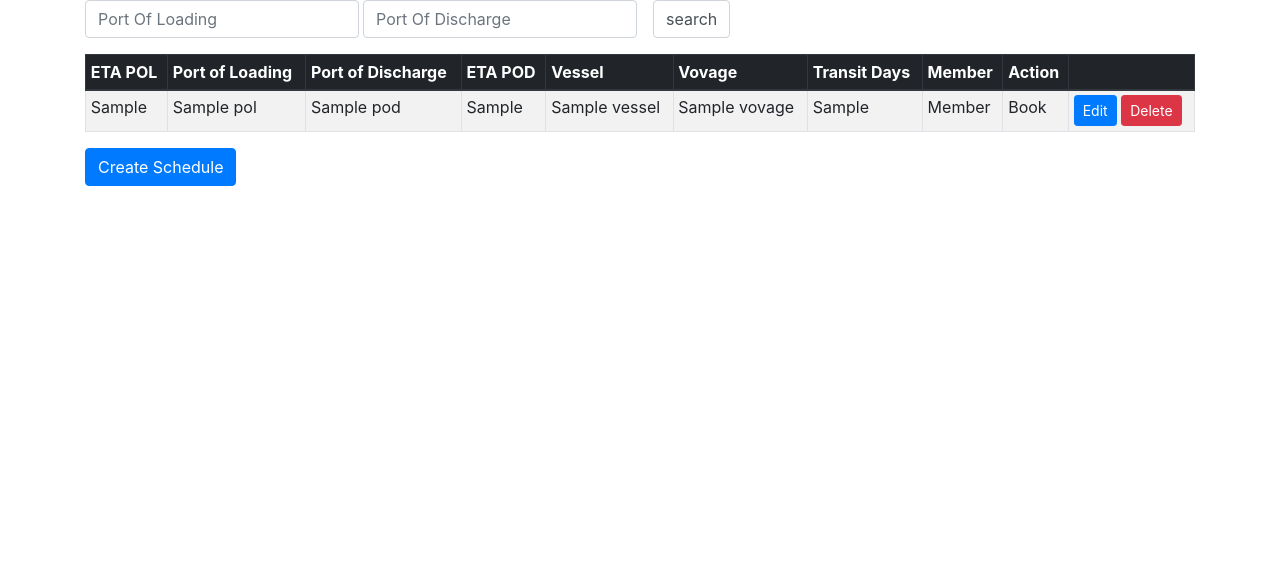
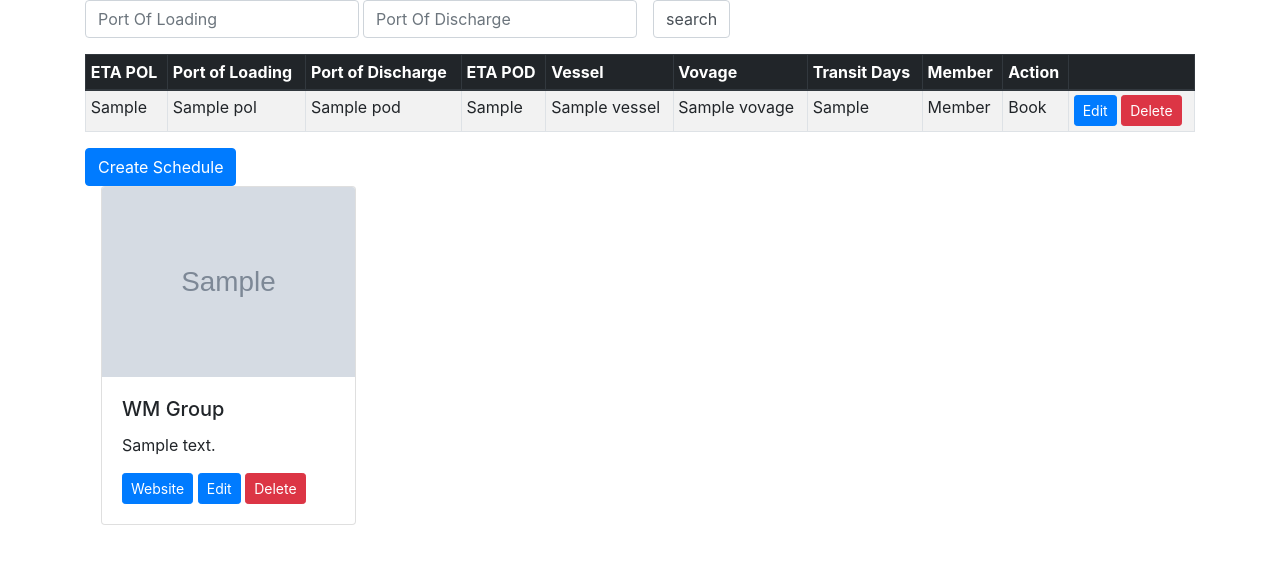
Before and after one commit to Shyan1943/project3, a Flask app: page / in a window 1280 px wide. Shown: the top 564 px of the page. Run offline with Flask 2, Linux system fonts and the light colour scheme; grey boxes marked "Sample" are stand-in pictures; a database or web service that is not in the repository returns one stand-in record (values such as "Sample title"); some libraries are stand-ins or nearby versions.

Commit message:
Added Reading function for Uploaded profile ads image & description

```diff
--- a/app.py
+++ b/app.py
@@ -40,7 +40,10 @@ def home():
         }
 
     schedules = client[DB_NAME].schedule.find(criteria)
-    return render_template("home.template.html", schedules=schedules)
+    images = client[DB_NAME].profile.find()
+    return render_template("home.template.html",
+                           schedules=schedules,
+                           images=images)
 
 
 @app.route("/schedule/create")
@@ -139,7 +142,7 @@ def profile_upload_process():
         "description": description
     })
     flash("profile created!!")
-    return render_template(url_for("home"))
+    return redirect(url_for("home"))
 
 
     # "magic code" -- boilerplate
--- a/templates/home.template.html
+++ b/templates/home.template.html
@@ -45,4 +45,23 @@
   </table>
   <a href="{{url_for('schedule_create_form')}}" class="btn btn-primary">Create Schedule</a>
 </div>
+
+<div class="row">
+    {% for i in images %}
+    <div class="col-sm-3 ml-3">
+        <div class="card">
+            <img class="card-img-top" src="{{i.uploaded_image_url}}" alt="Member Company name"/>
+            <div class="card-body">
+                <h5 class="card-title">WM Group</h5>
+                <p class="card-text">{{i.description}}</p>
+                <a href="http://www.wmgroup.com.sg" class="btn btn-primary btn-sm">Website</a>
+                <a href="#" class="btn btn-primary btn-sm">Edit</a>
+                <a href="#" class="btn btn-danger btn-sm">Delete</a>
+            </div>
+        </div>
+    </div>
+    {% endfor %}
+</div>
+
+
 {% endblock %}
```
Also changed, not shown: README.md.
